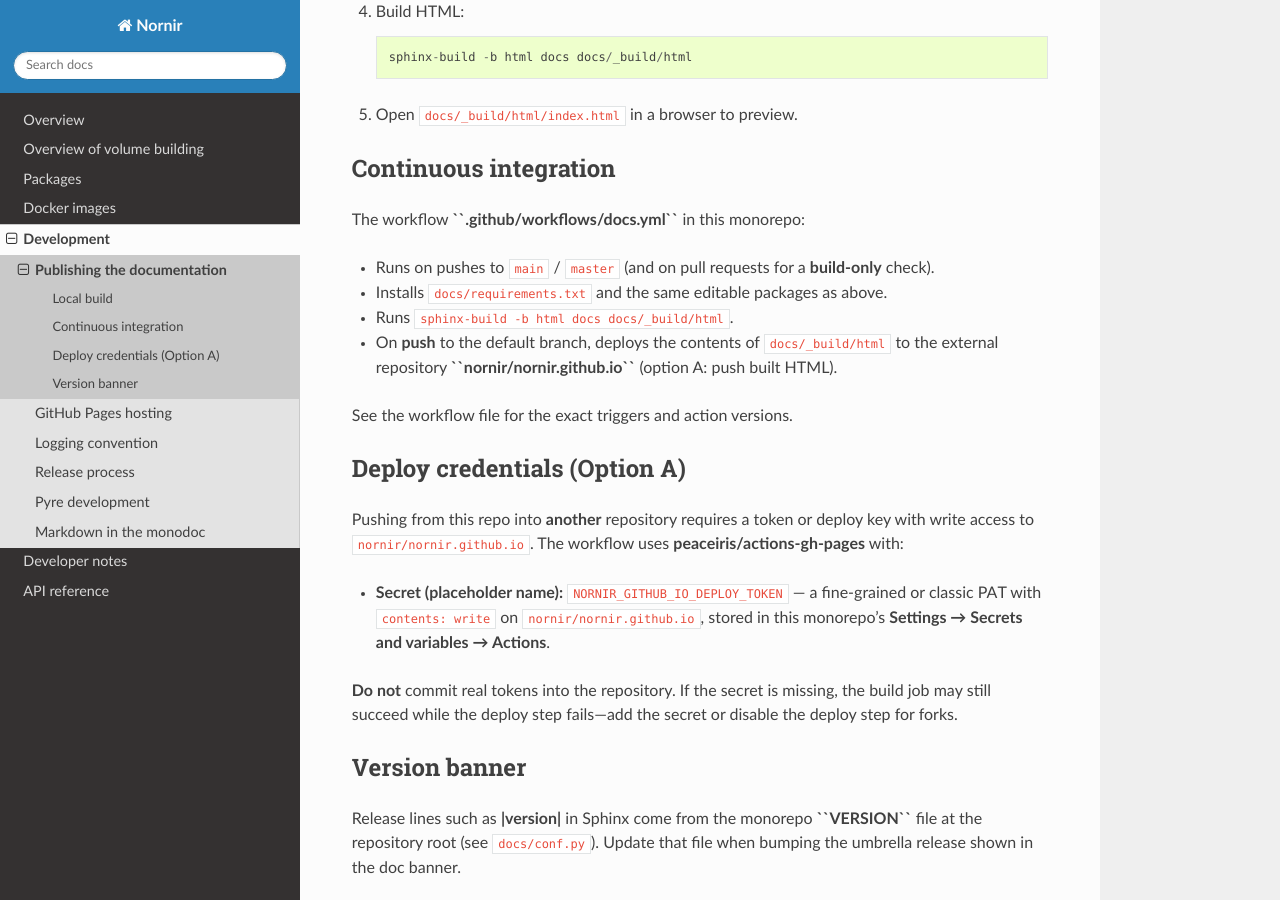
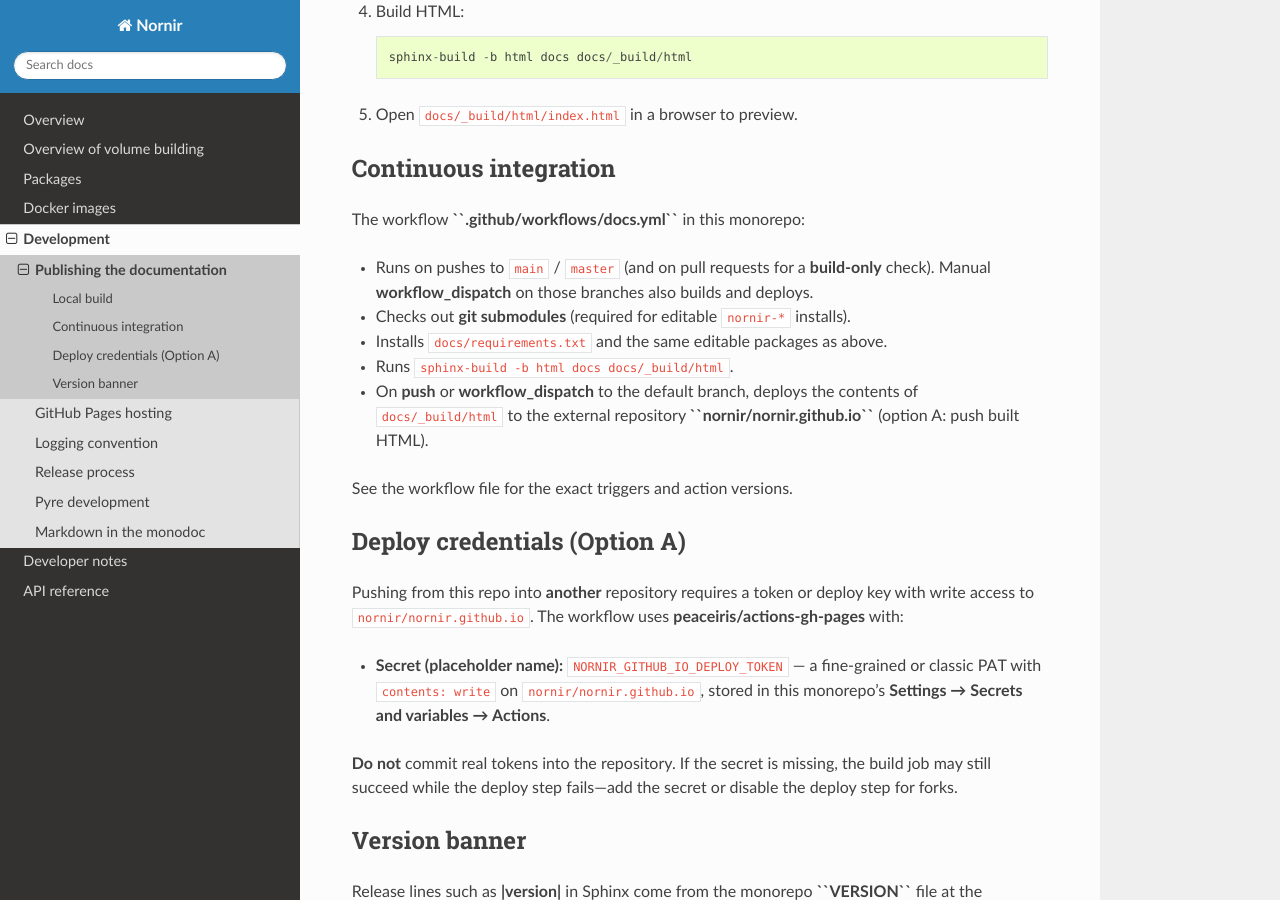
Before and after one commit to jamesra/nornir, a Sphinx documentation site: the page built from docs/development/publishing_documentation.rst, in a window 1280 px wide and 900 px high, scrolled down 567 px. Built offline with Sphinx 7.4.7 and the Read the Docs theme 3.1.0, drawn with Linux system fonts in a browser that asks for light colours.

Commit message:
Fix docs CI to checkout submodules so monodoc can deploy.
Co-authored-by: Cursor <cursoragent@cursor.com>

```diff
--- a/docs/development/publishing_documentation.rst
+++ b/docs/development/publishing_documentation.rst
@@ -30,9 +30,13 @@ Continuous integration
 The workflow **``.github/workflows/docs.yml``** in this monorepo:
 
 * Runs on pushes to ``main`` / ``master`` (and on pull requests for a **build-only** check).
+  Manual **workflow_dispatch** on those branches also builds and deploys.
+* Checks out **git submodules** (required for editable ``nornir-*`` installs).
 * Installs ``docs/requirements.txt`` and the same editable packages as above.
 * Runs ``sphinx-build -b html docs docs/_build/html``.
-* On **push** to the default branch, deploys the contents of ``docs/_build/html`` to the external repository **``nornir/nornir.github.io``** (option A: push built HTML).
+* On **push** or **workflow_dispatch** to the default branch, deploys the contents of
+  ``docs/_build/html`` to the external repository **``nornir/nornir.github.io``**
+  (option A: push built HTML).
 
 See the workflow file for the exact triggers and action versions.
 
```
Also changed, not shown: 1 other file.
